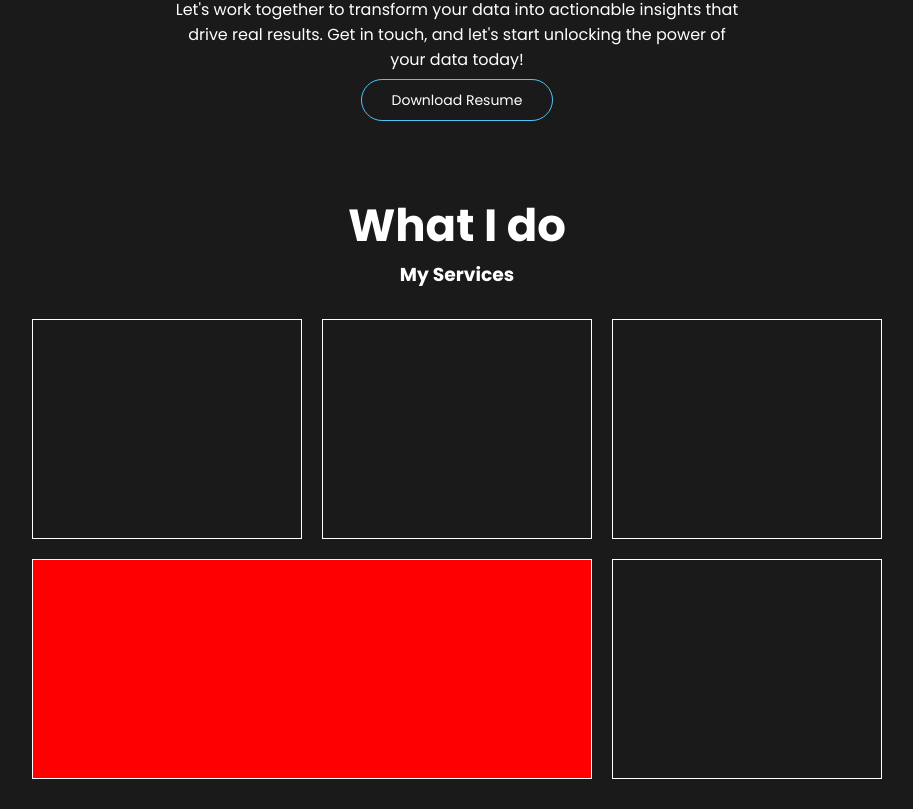
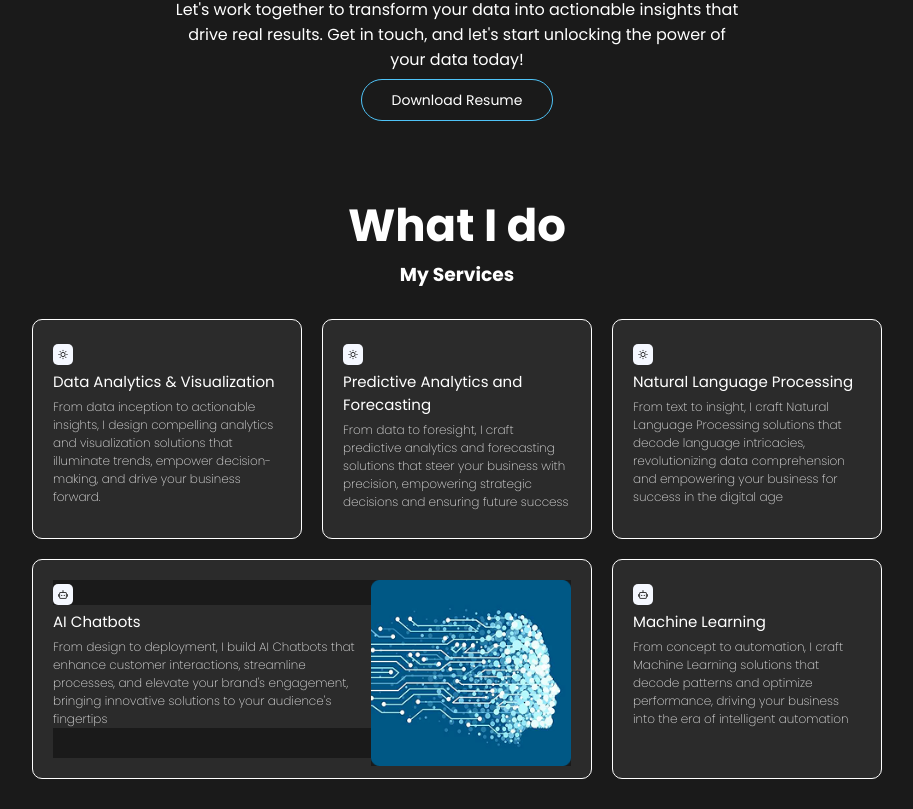
Before and after one commit to SekavArielight/devcamp-first-portfolio-website, a plain HTML site: page index.html in a window 1280 px wide. Shown: the part 1128-1937 px from the top of the page, without its empty margins (183-1096 px from the left). Drawn offline with nearby package versions, Linux system fonts and the light colour scheme.

Commit message:
Refactor section 3 layout and add service descriptions with icons

```diff
--- a/index.html
+++ b/index.html
@@ -71,8 +71,10 @@
         your data.
       </p>
       <p>
-        Let's work together to transform your data into actionable insights that <br>
-        drive real results. Get in touch, and let's start unlocking the power of <br>
+        Let's work together to transform your data into actionable insights that
+        <br />
+        drive real results. Get in touch, and let's start unlocking the power of
+        <br />
         your data today!
       </p>
       <a href="#" class="about-button">Download Resume</a>
@@ -82,11 +84,57 @@
       <h1>What I do</h1>
       <h3>My Services</h3>
       <div class="section-3-grid">
-        <div class="section-3-item first-grid-child"></div>
-        <div class="section-3-item second-grid-child"></div>
-        <div class="section-3-item third-grid-child"></div>
-        <div class="section-3-item fourth-grid-child"></div>
-        <div class="section-3-item fifth-grid-child"></div>
+        <div class="section-3-item first-grid-child">
+          <i class="ri-sun-line"></i>
+          <h3>Data Analytics & Visualization</h3>
+          <p>
+            From data inception to actionable insights, I design compelling
+            analytics and visualization solutions that illuminate trends,
+            empower decision-making, and drive your business forward.
+          </p>
+        </div>
+        <div class="section-3-item second-grid-child">
+          <i class="ri-sun-line"></i>
+          <h3>Predictive Analytics and Forecasting</h3>
+          <p>
+            From data to foresight, I craft predictive analytics and forecasting
+            solutions that steer your business with precision, empowering
+            strategic decisions and ensuring future success
+          </p>
+        </div>
+        <div class="section-3-item third-grid-child">
+          <i class="ri-sun-line"></i>
+          <h3>Natural Language Processing</h3>
+          <p>
+            From text to insight, I craft Natural Language Processing solutions
+            that decode language intricacies, revolutionizing data comprehension
+            and empowering your business for success in the digital age
+          </p>
+        </div>
+        <div class="section-3-item fourth-grid-child">
+          <div>
+            <i class="ri-robot-2-line"></i>
+            <h3>AI Chatbots</h3>
+            <p>
+              From design to deployment, I build AI Chatbots that enhance
+              customer interactions, streamline processes, and elevate your
+              brand's engagement, bringing innovative solutions to your
+              audience's fingertips
+            </p>
+          </div>
+          <div>
+            <img src="assets/image-3.png" alt="AI Image" />
+          </div>
+        </div>
+        <div class="section-3-item fifth-grid-child">
+          <i class="ri-robot-2-line"></i>
+          <h3>Machine Learning</h3>
+          <p>
+            From concept to automation, I craft Machine Learning solutions that
+            decode patterns and optimize performance, driving your business into
+            the era of intelligent automation
+          </p>
+        </div>
       </div>
     </section>
   </body>
--- a/style.css
+++ b/style.css
@@ -101,10 +101,6 @@ header{
     width: fit-content;
 }
 
-.section-3-item{
-    border: 1px solid #fff;
-}
-
 .first-grid-child{
     grid-area: item1;
 }
@@ -119,9 +115,44 @@ header{
 
 .fourth-grid-child{
     grid-area: item4;
-    background-color: red;
+    display: flex;
+}
+
+.fourth-grid-child img{
+    width: 200px;
 }
 
 .fifth-grid-child{
     grid-area: item5;
 }
+
+.section-3-item{
+    border: 1px solid #fff;
+    border-radius: 10px;
+    padding: 20px;
+    text-align: left;
+    background-color: #2b2b2b;
+}
+
+.section-3-item h3{
+    font-size: 15px;
+    font-weight: 400;
+    padding: 5px 0;
+    background-color: #2b2b2b;
+    color: #fff;
+}
+
+.section-3-item p{
+    font-weight: 200;
+    font-size: 12px;
+    background-color: #2b2b2b;
+    color: #e1e1e1;
+}
+
+.section-3-item i{
+    color: #1a1a1a;
+    background-color: #f5f8ff;
+    padding: 5px;
+    border-radius: 5px;
+    font-size: 10px;
+}
```
Also changed, not shown: assets/image-3.png (added).
